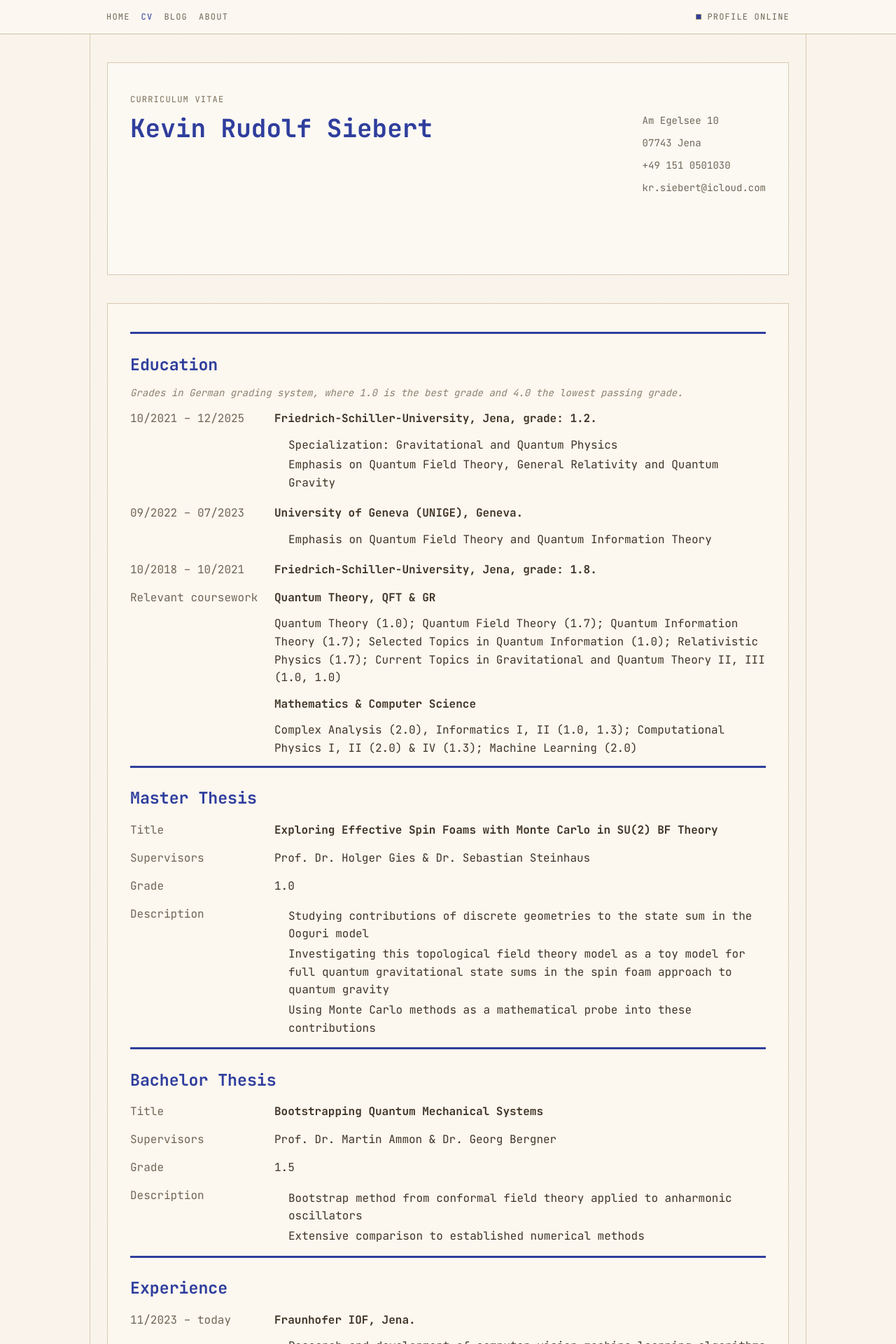
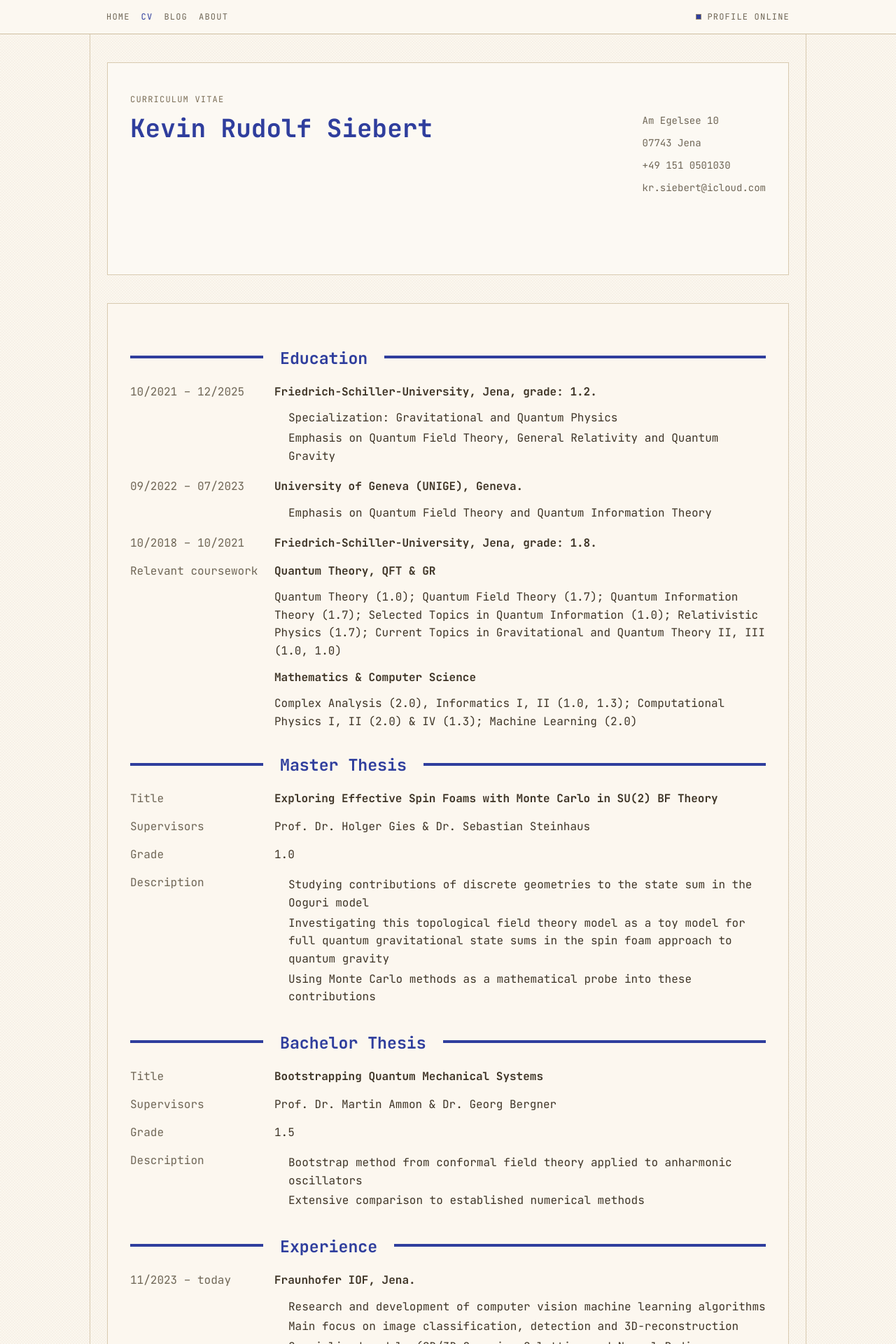
Before and after one commit to I-am-Rudi/i-am-rudi.github.io, a Jekyll site: the page built from cv.md, in a window 1280 px wide. Shown: the top 1920 px of the page at 70% size. Built offline with Jekyll 4.4.1, drawn with Linux system fonts in a browser that asks for light colours; nearby versions of some CDN libraries.

Commit message:
better cv dividers

```diff
--- a/_includes/cv-heading.html
+++ b/_includes/cv-heading.html
@@ -1,7 +1,12 @@
 <div class="w-full {{ include.padding_class | default: 'pt-3' }}">
-  <div class="divider"></div>
-  <h2 class="mt-2 text-3xl font-semibold text-[#2f3e9d]">{{ include.title }}</h2>
-  {% if include.description %}
-    <p class="text-sm italic text-[#8a816f]">{{ include.description }}</p>
-  {% endif %}
+  <div class="grid gap-4 md:grid-cols-[190px_minmax(0,1fr)] md:gap-6 md:items-center">
+    <div class="cv-divider self-center translate-y-[7px]"></div>
+    <div class="flex min-w-0 items-center gap-6">
+      <h2 class="m-0 shrink-0 leading-none text-3xl font-semibold text-[#2f3e9d]">{{ include.title }}</h2>
+      <div class="cv-divider self-center translate-y-[7px] flex-1"></div>
+    </div>
+    {% if include.description %}
+      <p class="text-sm italic text-[#8a816f] md:col-start-2">{{ include.description }}</p>
+    {% endif %}
+  </div>
 </div>
--- a/_layouts/default.html
+++ b/_layouts/default.html
@@ -176,7 +176,8 @@
       }
 
       .cv-divider {
-        border-top: 3px solid #2f3e9d;
+        height: 4px;
+        background: #2f3e9d;
       }
 
       .cv-meta {
--- a/cv.md
+++ b/cv.md
@@ -15,7 +15,7 @@ kr.siebert@icloud.com
 {% endcapture %}
 
 {% capture cv_sections %}
-{% include cv-heading.html padding_class="pt-2" title="Education" description="Grades in German grading system, where 1.0 is the best grade and 4.0 the lowest passing grade." %}
+{% include cv-heading.html padding_class="pt-2" title="Education"%}
 
 {% capture master_science_content %}
 **Friedrich-Schiller-University, Jena, grade: 1.2.**
```
